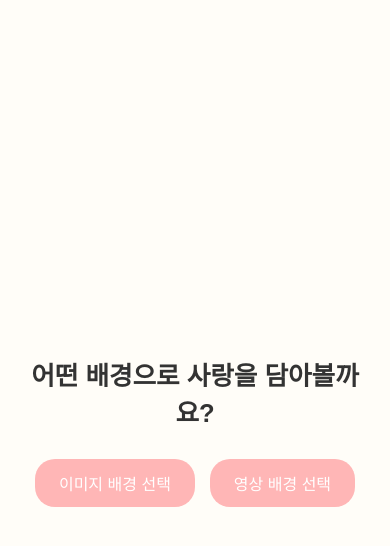
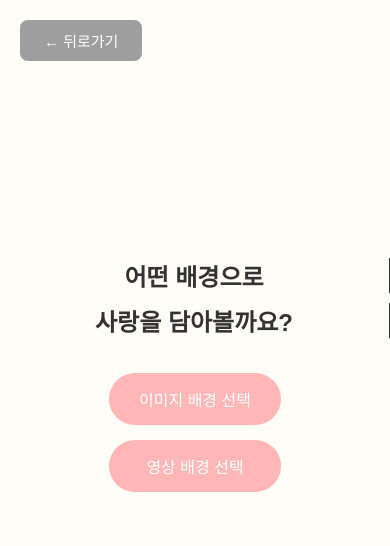
Before and after one commit to xeon-243859/ppongtok-app, a React (Vite) app: page /style/select in a window 390 px wide. Shown: the top 546 px of the page. Built offline with nearby package versions, Linux system fonts and the light colour scheme.

Commit message:
🎬 StyleSelectPage 모바일 최적화: 타자체, 버튼 세로정렬, 뒤로가기 추가

```diff
--- a/src/pages/StyleSelectPage.css
+++ b/src/pages/StyleSelectPage.css
@@ -1,35 +1,77 @@
 .style-container {
   display: flex;
   flex-direction: column;
-  justify-content: center;
   align-items: center;
+  justify-content: flex-start;
   height: 100vh;
   background-color: #fffdf8;
-  padding: 20px;
+  padding-top: 30vh; /* 화면의 약 1/3 지점에서 시작 */
+  text-align: center;
   box-sizing: border-box;
-  text-align: center;
+  position: relative;
+}
+
+.back-button {
+  position: absolute;
+  top: 20px;
+  left: 20px;
+  background: none;
+  border: none;
+  font-size: 1rem;
+  color: #888;
+  cursor: pointer;
 }
 
 .style-title {
-  font-size: 1.6rem;
+  font-size: 1.5rem;
   font-weight: bold;
-  margin-bottom: 30px;
+  margin: 5px 0;
   color: #333;
+  white-space: nowrap;
+  overflow: hidden;
+  border-right: 2px solid #333;
 }
 
-.style-buttons {
+.top-line {
+  animation: typingTop 1.2s steps(20, end) forwards;
+}
+
+.bottom-line {
+  animation: typingBottom 1.5s steps(30, end) forwards;
+}
+
+@keyframes typingTop {
+  from {
+    width: 0;
+  }
+  to {
+    width: 100%;
+  }
+}
+
+@keyframes typingBottom {
+  from {
+    width: 0;
+  }
+  to {
+    width: 100%;
+  }
+}
+
+.style-buttons-vertical {
   display: flex;
-  flex-direction: row;
+  flex-direction: column;
   gap: 15px;
+  margin-top: 30px;
 }
 
 .style-button {
-  padding: 12px 24px;
+  padding: 14px 30px;
   font-size: 1rem;
   background-color: #ffb6b6;
   color: white;
   border: none;
-  border-radius: 20px;
+  border-radius: 30px;
   cursor: pointer;
   transition: background-color 0.3s;
 }
--- a/src/pages/StyleSelectPage.jsx
+++ b/src/pages/StyleSelectPage.jsx
@@ -1,9 +1,21 @@
-import React from "react";
+import React, { useEffect, useState } from "react";
 import { useNavigate } from "react-router-dom";
 import "./StyleSelectPage.css";
 
 const StyleSelectPage = () => {
   const navigate = useNavigate();
+
+  const [showLine1, setShowLine1] = useState(false);
+  const [showLine2, setShowLine2] = useState(false);
+
+  useEffect(() => {
+    const timer1 = setTimeout(() => setShowLine1(true), 300);
+    const timer2 = setTimeout(() => setShowLine2(true), 2000);
+    return () => {
+      clearTimeout(timer1);
+      clearTimeout(timer2);
+    };
+  }, []);
 
   const handleImageSelect = () => {
     navigate("/image/select");
@@ -13,10 +25,18 @@ const StyleSelectPage = () => {
     navigate("/video/select");
   };
 
+  const handleBack = () => {
+    navigate(-1);
+  };
+
   return (
     <div className="style-container">
-      <h1 className="style-title">어떤 배경으로 사랑을 담아볼까요?</h1>
-      <div className="style-buttons">
+      <button className="back-button" onClick={handleBack}>← 뒤로가기</button>
+
+      {showLine1 && <h1 className="style-title top-line">어떤 배경으로</h1>}
+      {showLine2 && <h1 className="style-title bottom-line">사랑을 담아볼까요?</h1>}
+
+      <div className="style-buttons-vertical">
         <button className="style-button" onClick={handleImageSelect}>
           이미지 배경 선택
         </button>
```
